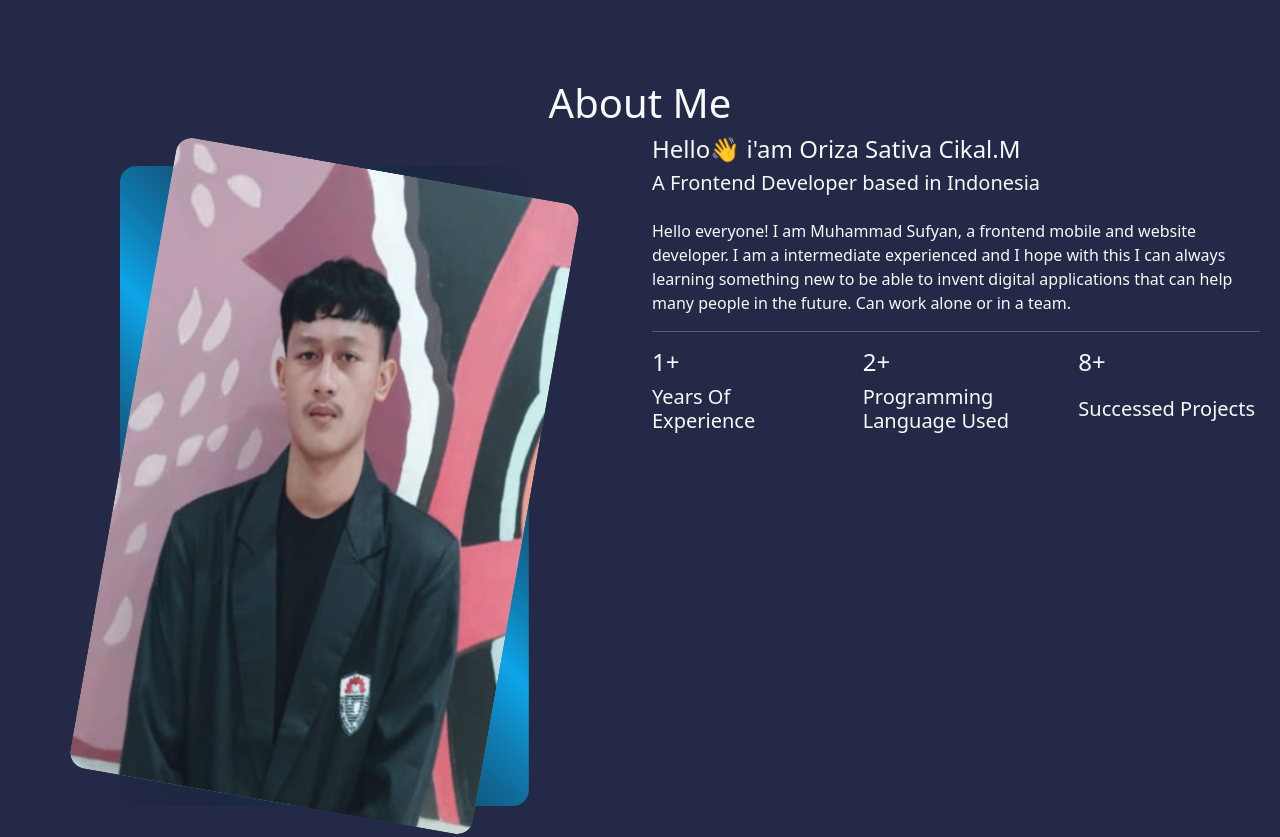
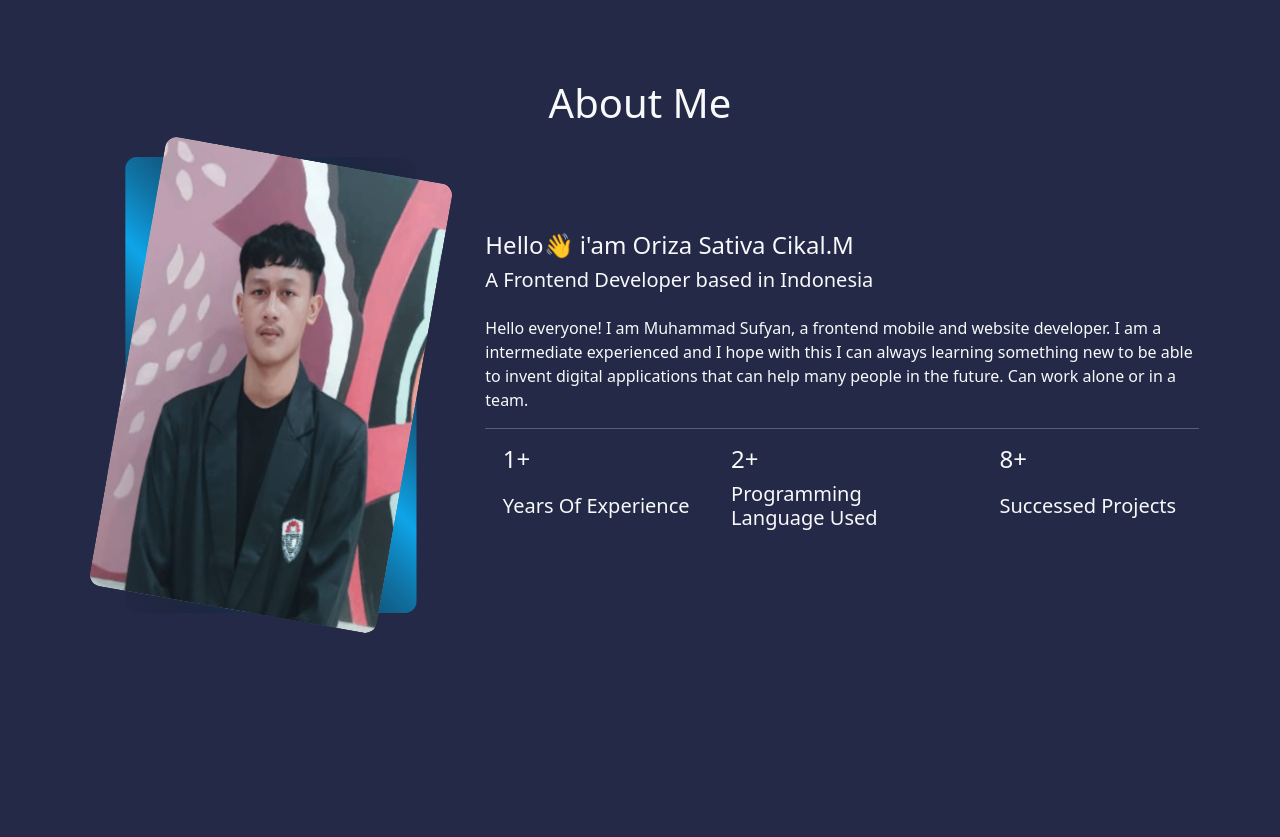
Before and after one commit to Orizaaaaa/MY-portofolio, a React (Vite) app: page / in a window 1280 px wide. Shown: the part 720-1557 px from the top of the page. After the commit the page ends 1355 px from the top, so only its background shows below. Built offline with nearby package versions, Linux system fonts and the light colour scheme; a web font is replaced by a local one.

Commit message:
update about

```diff
--- a/src/css/index.css
+++ b/src/css/index.css
@@ -91,3 +91,8 @@
 .main .row .col:nth-child(2) img {
     height: 530px;
 }
+
+#aboutMe .row .col img {
+    height: 500px;
+    width: 380px;
+}
--- a/src/pages/App.jsx
+++ b/src/pages/App.jsx
@@ -26,12 +26,12 @@
 
         <section id="aboutMe" >
           <h1 className="text-center text-light" >About Me</h1>
-          <div className="row">
-            <div className="col">
+          <div className="row d-flex justify-content-center align-items-center">
+            <div className="col col-auto">
               <img src={aboutImage} alt="" />
             </div>
 
-            <div className="col">
+            <div className="col col-7">
               <div className="AboutMySelf">
                 <h4 className="text-light">Hello👋 i'am <span>Oriza Sativa Cikal.M</span> <br /></h4>
                 <h5 className="text-light"><span>A Frontend Developer</span> based  in <span>Indonesia</span></h5>
```
